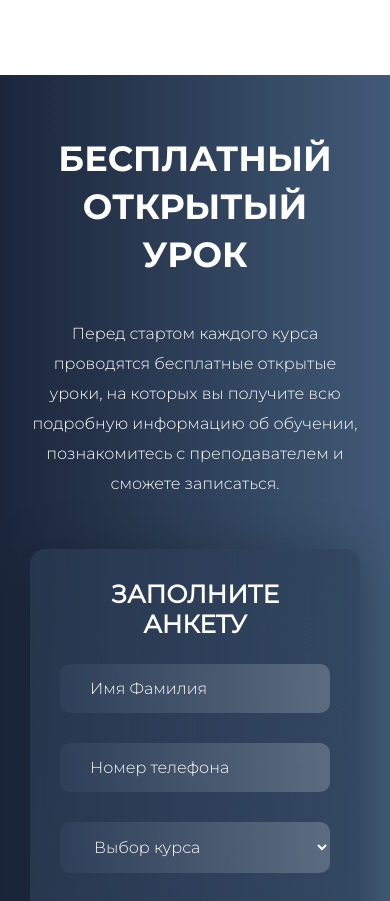
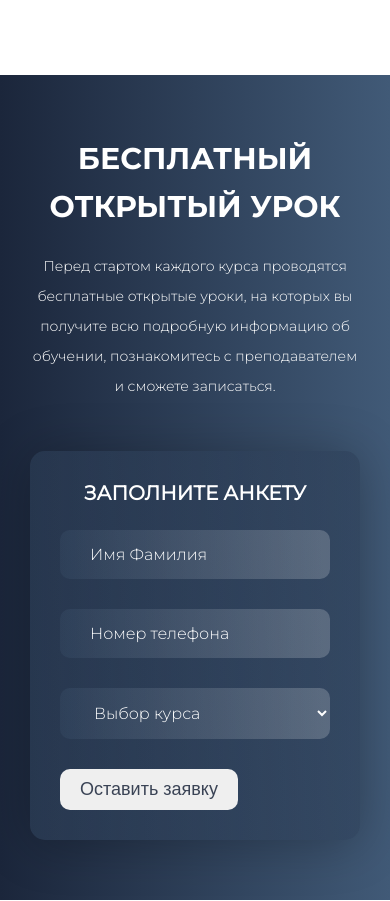
Before and after one commit to Ismail-1004/webstep, a Nuxt app: page / in a window 390 px wide. Shown: the part 3160-4061 px from the top of the page. Built offline with nearby package versions, Linux system fonts and the light colour scheme.

Commit message:
lesson section added

```diff
--- a/components/lessonComponent.vue
+++ b/components/lessonComponent.vue
@@ -32,8 +32,9 @@
     }
 
     @media (max-width: 576px) {
-        font-size: 35px;
+        font-size: 30px;
         line-height: 48px;
+        margin-bottom: 20px;
     }
   }
 
@@ -69,7 +70,7 @@
       }
 
       @media (max-width: 576px) {
-        font-size: 16px;
+        font-size: 14px;
         line-height: 30px;
       }
     }
--- a/components/myForm.vue
+++ b/components/myForm.vue
@@ -41,7 +41,7 @@
     width: 100%;
 
     @media (max-width: 576px) {
-      font-size: 25px;
+      font-size: 20px;
       margin-bottom: 25px;
     }
   }
```
